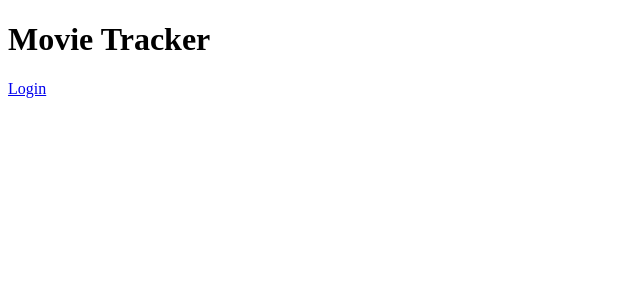
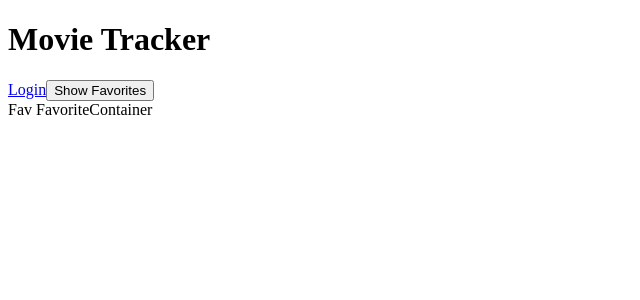
Before and after one commit to etcetera8/movie-tracker, a React (Create React App) app: page /favorites in a window 1280 px wide. Shown: the top 300 px of the page, without its empty margins (0-640 px from the left). Built offline with nearby package versions, Linux system fonts and the light colour scheme; no server answers.

Commit message:
Add navlink to favoriteContainer

```diff
--- a/src/components/FavoriteContainer/FavoriteContainer.js
+++ b/src/components/FavoriteContainer/FavoriteContainer.js
@@ -0,0 +1,11 @@
+import React from 'react'
+import Card from '../Card/Card'
+
+export const FavoriteContainer = () => {
+
+  return (
+    <div>
+      Fav FavoriteContainer
+    </div>
+  )
+}
--- a/src/components/Header/Header.js
+++ b/src/components/Header/Header.js
@@ -6,7 +6,8 @@ const Header = () => {
   return(
     <header>
       <h1>Movie Tracker</h1>
-      <NavLink className='nav' to='/login'>Login</NavLink>
+      <NavLink className="nav" to="/login">Login</NavLink>
+      <NavLink to="/favorites"><button>Show Favorites</button></NavLink>
     </header>
   )
 }
--- a/src/components/Main/Main.js
+++ b/src/components/Main/Main.js
@@ -2,16 +2,23 @@ import React, {Component} from 'react';
 import { Route, Switch, Redirect, withRouter } from 'react-router-dom';
 import { connect } from 'react-redux';
 import MovieContainer from '../MovieContainer/MovieContainer';
+import { FavoriteContainer } from '../FavoriteContainer/FavoriteContainer'
 import Login from '../Login/Login';
 
 export const Main = ({loginStatus}) => (
   <Switch>
-    <Route exact path = '/'
-           component={MovieContainer} />
-    <Route path = '/login'
-           render={() => (loginStatus ?
-              (<Redirect to='/'/>)
-              : (<Login />))} />
+    <Route
+      exact path="/"
+      component={MovieContainer}
+    />
+    <Route
+      path="/favorites"
+      component={FavoriteContainer}
+    />
+    <Route
+      path="/login"
+      render={() => (loginStatus ? <Redirect to="/"/> : <Login />)}
+    />
   </Switch>
 )
 
```
